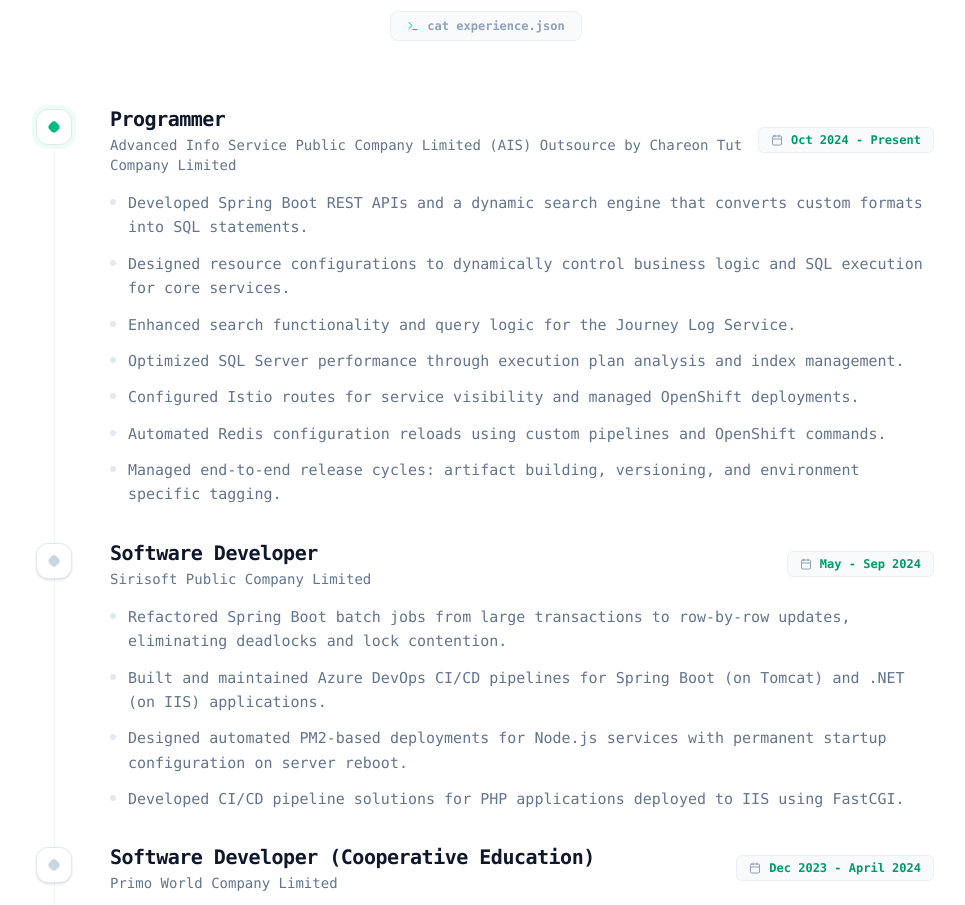
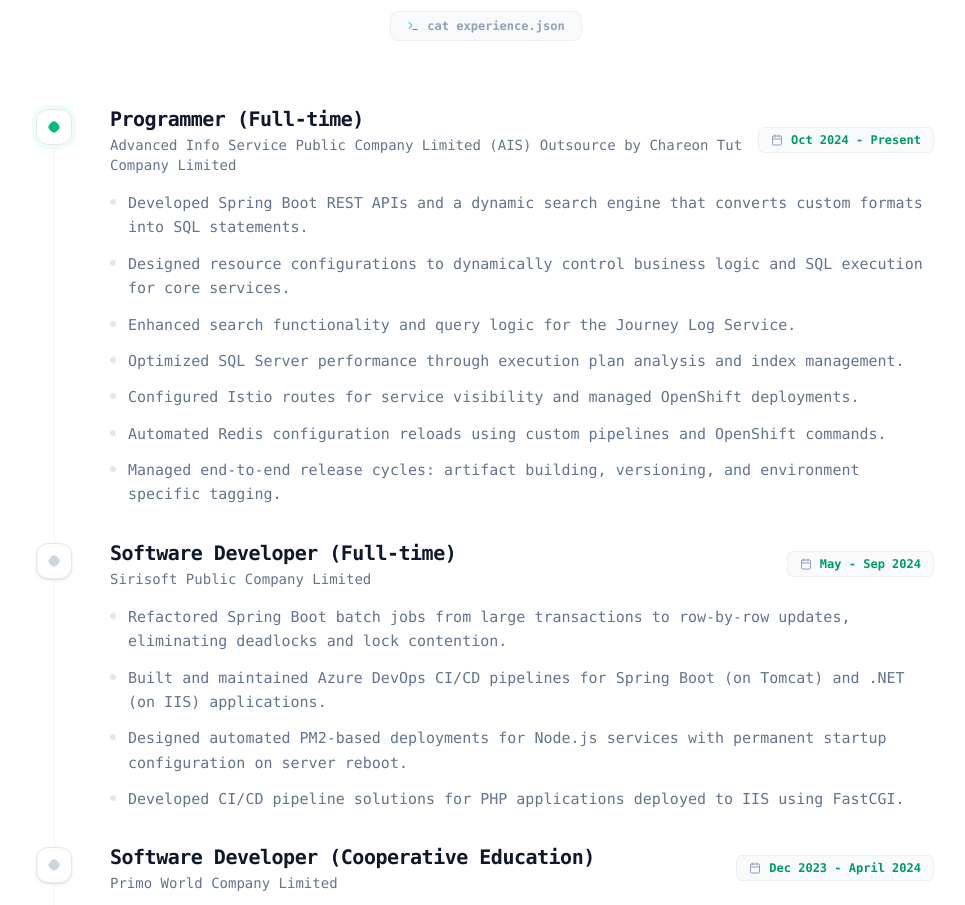
Before and after one commit to chaiyotmg/portfolio-ui, a Next.js app: page / in a window 1280 px wide. Shown: the part 2185-3090 px from the top of the page, without its empty margins (154-1119 px from the left). Built offline with nearby package versions, Linux system fonts and the light colour scheme; no server answers.

Commit message:
fix experiences position

```diff
--- a/src/data/portfolioData.ts
+++ b/src/data/portfolioData.ts
@@ -272,7 +272,7 @@
 export const experiences: Experience[] = [
     {
         company: "Advanced Info Service Public Company Limited (AIS) Outsource by Chareon Tut Company Limited",
-        position: "Programmer",
+        position: "Programmer (Full-time)",
         period: "Oct 2024 - Present",
         isCurrent: true,
         description: [
@@ -287,7 +287,7 @@
     },
     {
         company: "Sirisoft Public Company Limited",
-        position: "Software Developer",
+        position: "Software Developer (Full-time)",
         period: "May - Sep 2024",
         description: [
             "Refactored Spring Boot batch jobs from large transactions to row-by-row updates, eliminating deadlocks and lock contention.",
```
